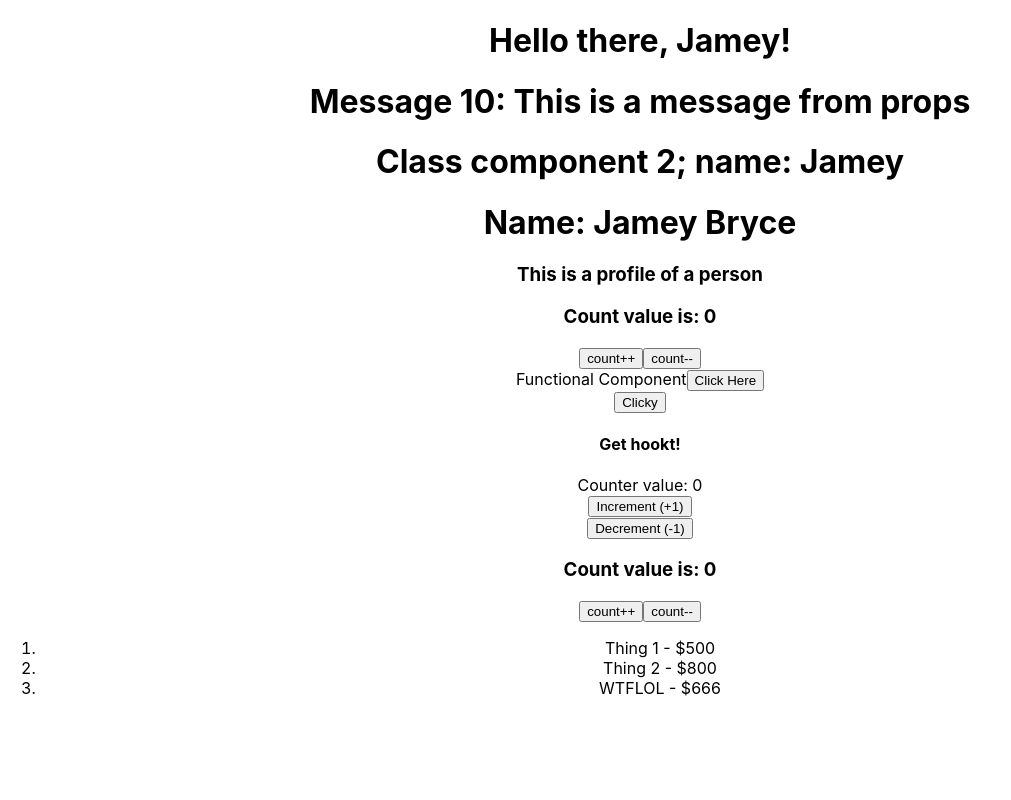
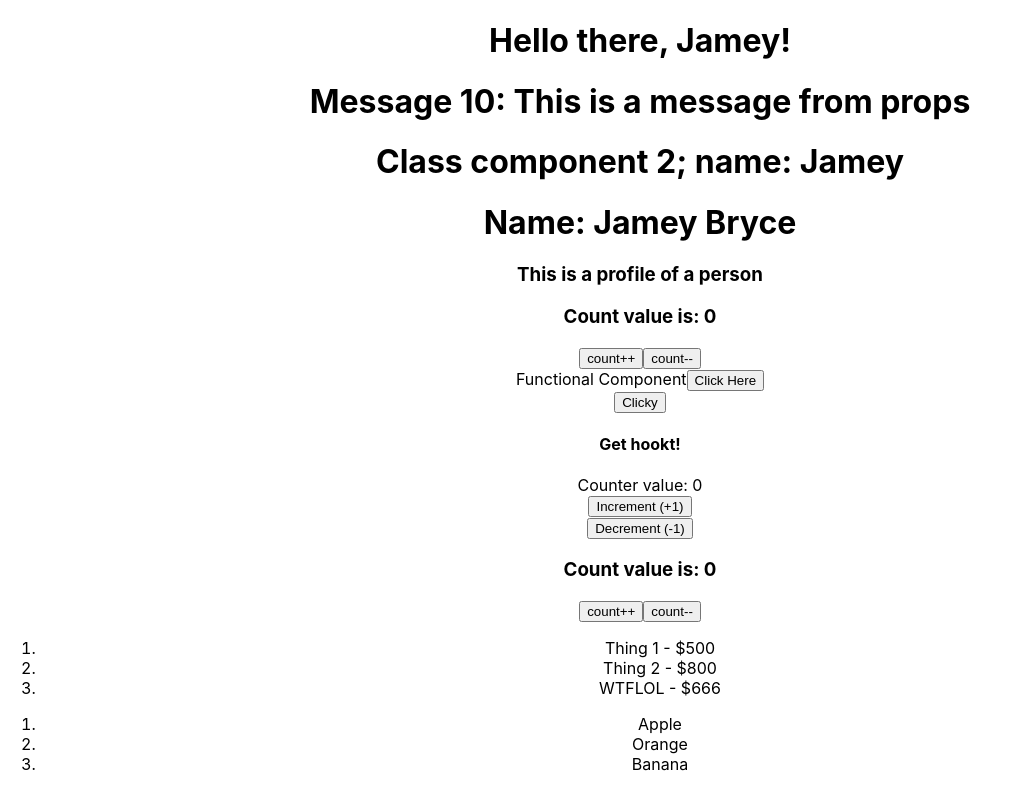
Before and after one commit to jameydev/react-gen-testing, a React (Create React App) app: page / in a window 1280 px wide. Shown: the whole page, without its empty margins (0-1011 px from the left). Built offline with nearby package versions, Linux system fonts and the light colour scheme.

Commit message:
array example shown

```diff
--- a/src/components/List.js
+++ b/src/components/List.js
@@ -7,10 +7,19 @@ export default function List(props) {
         return (<li key={item.id} className="list-item">{`${item.name} - $${item.price}`}</li>);
     });
 
+    // Example
+    const fruits = ["Apple", "Orange", "Banana"];
+    const fruitList = fruits.map((fruit, index) => {
+        return (<li key={index} className="list-item">{fruit}</li>);
+    });
+
     return ordered ? (
         <div className="list">
             <ol>
                 {itemList}
+            </ol>
+            <ol>
+                {fruitList}
             </ol>
         </div>
     ) : (
@@ -18,6 +27,9 @@ export default function List(props) {
             <ul>
                 {itemList}
             </ul>
+            <ul>
+                {fruitList}
+            </ul>
         </div>
     );
 }
```
